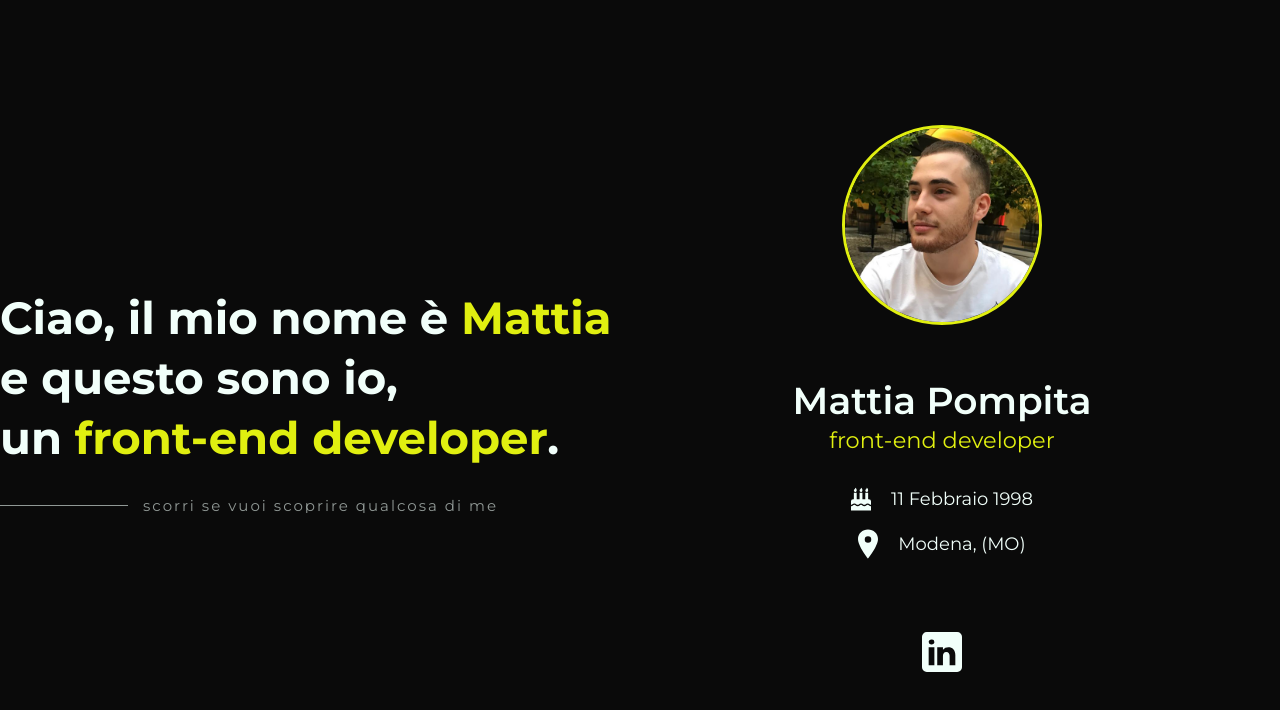
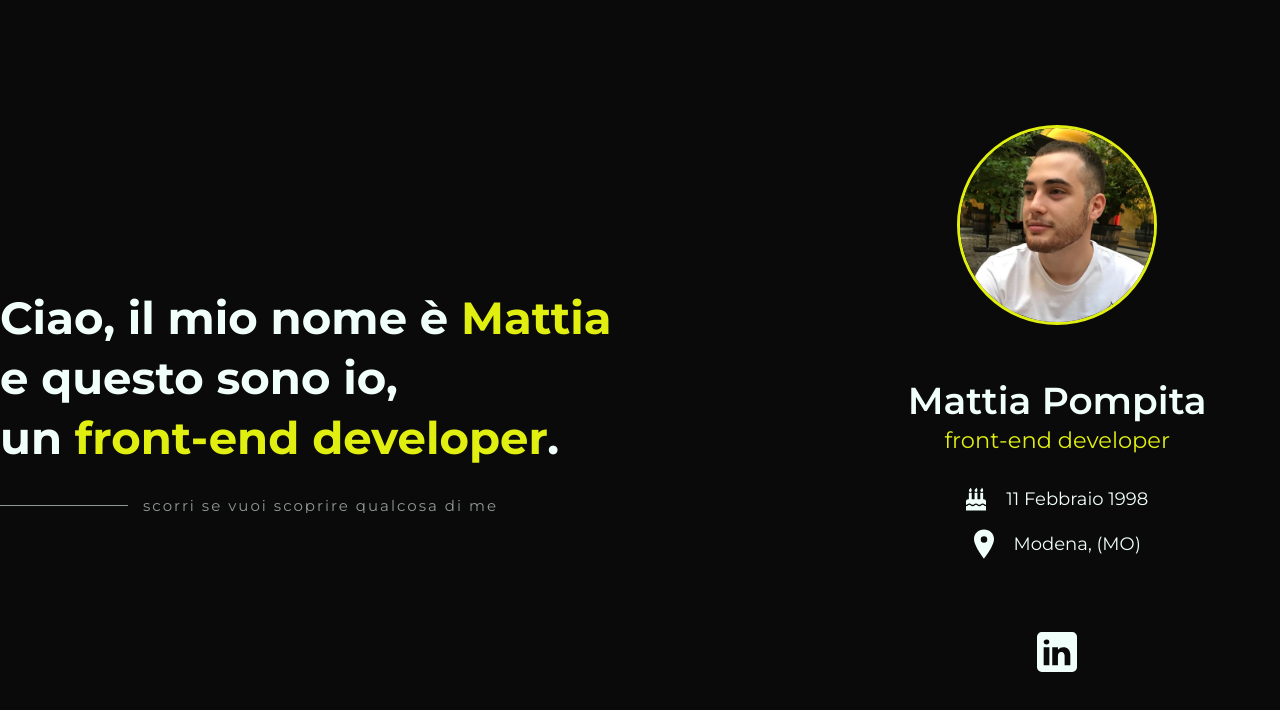
Before and after one commit to MattiaPompita/portfolio-web, a React (Create React App) app: page / in a window 1280 px wide. Shown: the top 710 px of the page. Built offline with nearby package versions, Linux system fonts and the light colour scheme.

Commit message:
add query 1536px card

```diff
--- a/src/components/Card.module.css
+++ b/src/components/Card.module.css
@@ -75,3 +75,9 @@
     margin-top: -275px;
   }
 }
+
+@media only screen and (max-width: 1536px) {
+  .card {
+    right: 3%;
+  }
+}
```
